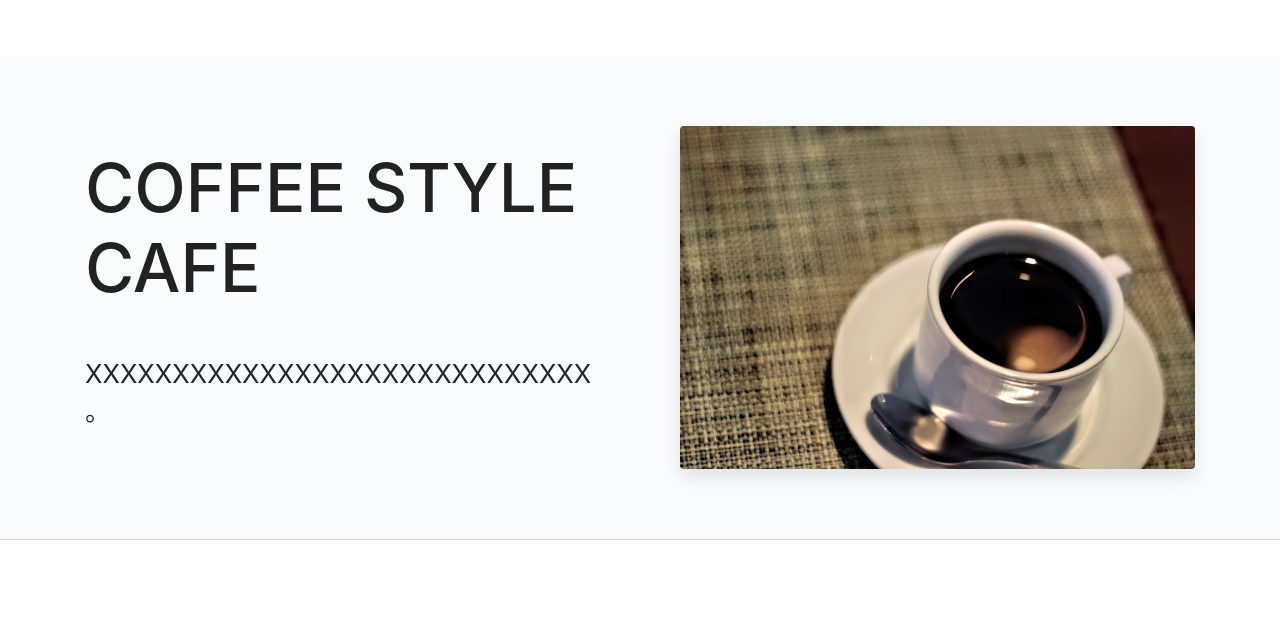
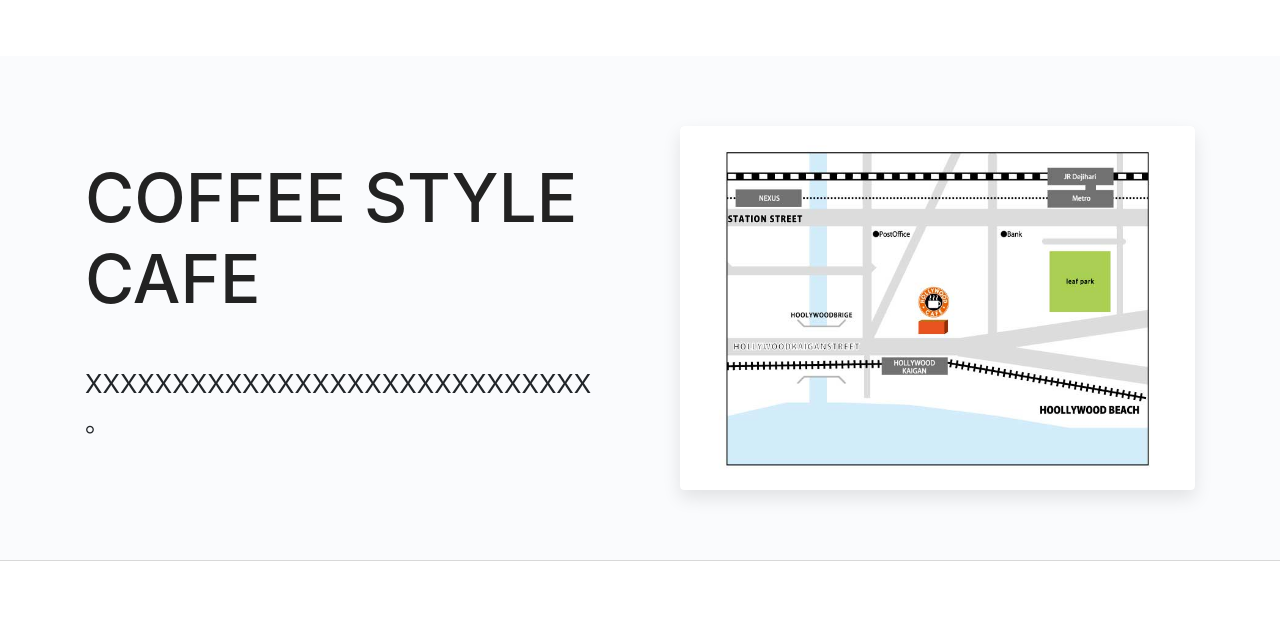
Before and after one commit to dna4570/My-Portfolio, a plain HTML site: page index.html in a window 1280 px wide. Shown: the part 2760-3386 px from the top of the page. Drawn offline with nearby package versions, Linux system fonts and the light colour scheme; some packages are replaced by stand-ins of ours; a script that the page names is missing.

Commit message:
first commit

```diff
--- a/index.html
+++ b/index.html
@@ -232,7 +232,7 @@
         </div>
         <div class="fl_col">
         <div class="img_box"><img
-            src="images/MG_9817.jpg" alt="" /></div>
+            src="images/c05_01_ok_mask.jpg" alt="" /></div>
         </div>
     </div>
     </div>
```
Also changed, not shown: images/c05_01_ok_mask.jpg (added).
